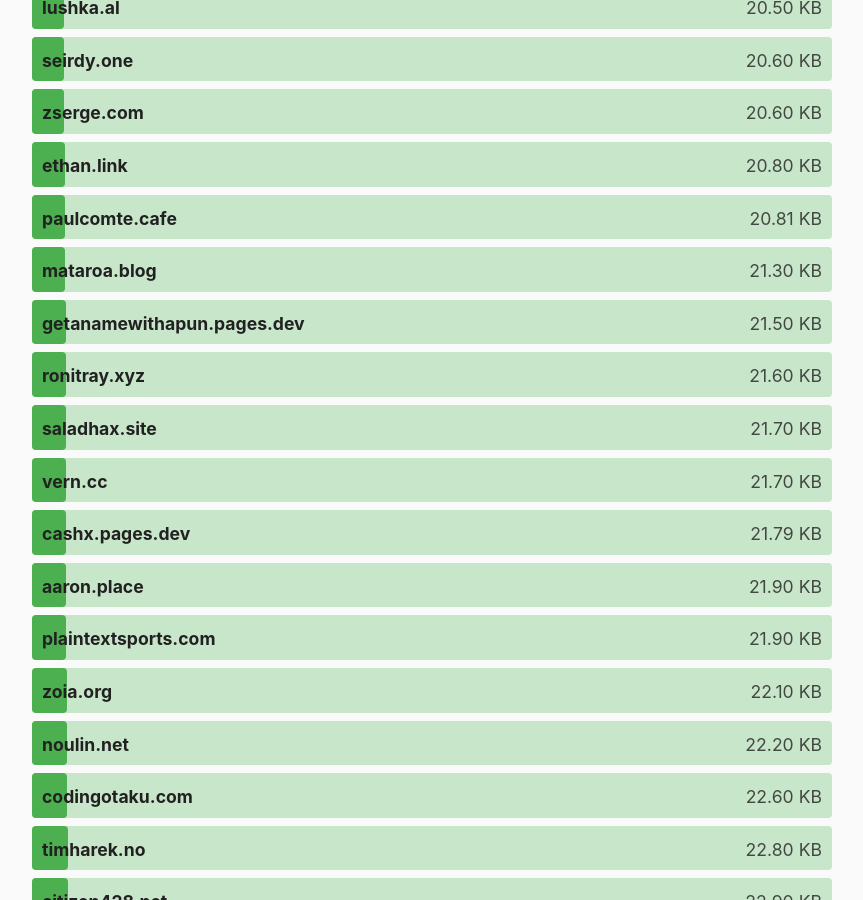
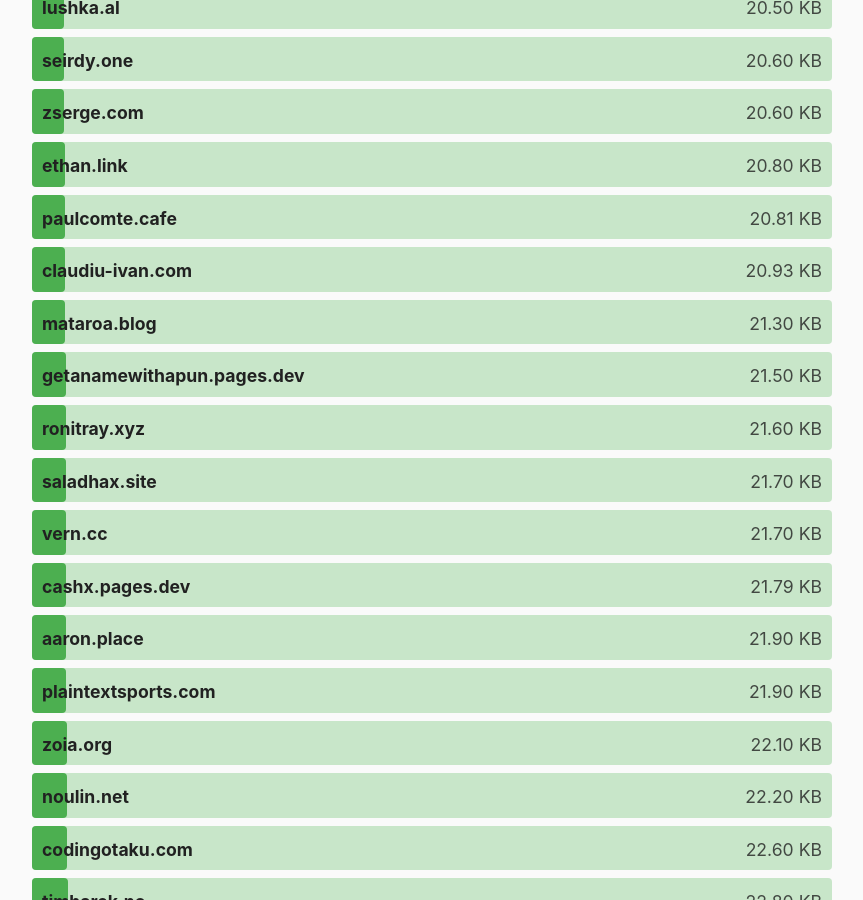
Before and after one commit to kevquirk/512kb.club, a Jekyll site: the page built from index.md, in a window 1280 px wide and 900 px high, scrolled down 10001 px. Shown: the whole window, without its empty margins (208-1071 px from the left). Built offline with Jekyll 4.4.1, drawn with Linux system fonts in a browser that asks for light colours.

Commit message:
Update sites.yml

```diff
--- a/_data/sites.yml
+++ b/_data/sites.yml
@@ -1,3 +1,8 @@
+- domain: claudiu-ivan.com
+  url: https://www.claudiu-ivan.com/
+  size: 20.93
+  last_checked: 2024-07-14
+
 - domain: 0xedward.io
   url: https://0xedward.io/
   size: 6.2
```
